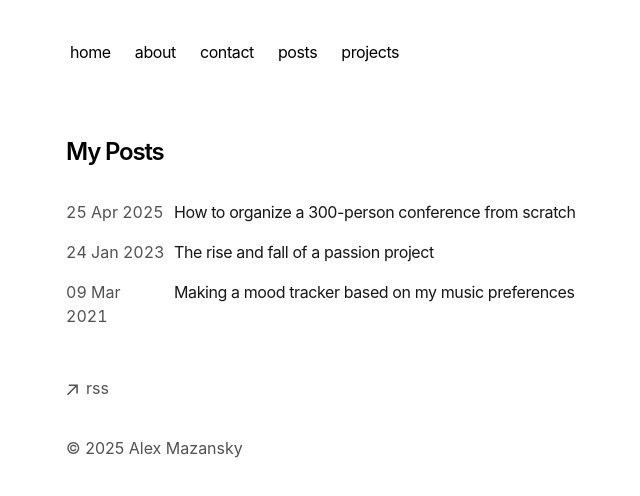
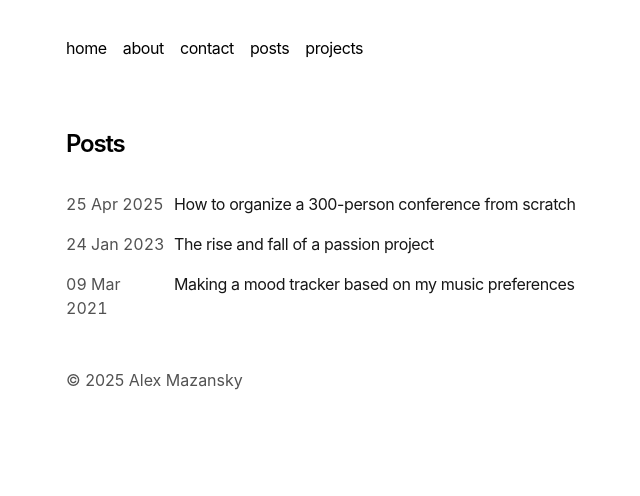
Before and after one commit to amazansky/alexmazansky.com, a Next.js app: page /posts in a window 1280 px wide. Shown: the top 496 px of the page, without its empty margins (286-926 px from the left). Built offline with nearby package versions, Linux system fonts and the light colour scheme.

Commit message:
header + footer

```diff
--- a/app/components/footer.tsx
+++ b/app/components/footer.tsx
@@ -18,7 +18,7 @@ function ArrowIcon() {
 export default function Footer() {
   return (
     <footer className="mb-16">
-      <ul className="font-sm mt-8 flex flex-col space-x-0 space-y-2 text-neutral-600 md:flex-row md:space-x-4 md:space-y-0 dark:text-neutral-300">
+      {/* <ul className="font-sm mt-8 flex flex-col space-x-0 space-y-2 text-neutral-600 md:flex-row md:space-x-4 md:space-y-0 dark:text-neutral-300">
         <li>
           <a
             className="flex items-center transition-all hover:text-neutral-800 dark:hover:text-neutral-100"
@@ -30,7 +30,7 @@ export default function Footer() {
             <p className="ml-2 h-7">rss</p>
           </a>
         </li>
-      </ul>
+      </ul> */}
       <p className="mt-8 text-neutral-600 dark:text-neutral-300">
         © {new Date().getFullYear()} Alex Mazansky
       </p>
--- a/app/components/nav.tsx
+++ b/app/components/nav.tsx
@@ -20,19 +20,19 @@ const navItems = {
 
 export function Navbar() {
   return (
-    <aside className="-ml-[8px] mb-16 tracking-tight">
+    <aside className="mb-16 tracking-tight">
       <div className="lg:sticky lg:top-20">
         <nav
           className="flex flex-row items-start relative px-0 pb-0 fade md:overflow-auto scroll-pr-6 md:relative"
           id="nav"
         >
-          <div className="flex flex-row space-x-0 pr-10">
+          <div className="flex flex-row space-x-4 pr-10">
             {Object.entries(navItems).map(([path, { name }]) => {
               return (
                 <Link
                   key={path}
                   href={path}
-                  className="transition-all hover:text-neutral-800 dark:hover:text-neutral-200 flex align-middle relative py-1 px-2 m-1"
+                  className="transition-all hover:text-neutral-800 dark:hover:text-neutral-200 flex align-middle relative py-1"
                 >
                   {name}
                 </Link>
--- a/app/posts/page.tsx
+++ b/app/posts/page.tsx
@@ -8,7 +8,7 @@ export const metadata = {
 export default function Page() {
   return (
     <section>
-      <h1 className="font-semibold text-2xl mb-8 tracking-tighter">My Posts</h1>
+      <h1 className="font-semibold text-2xl mb-8 tracking-tighter">Posts</h1>
       <BlogPosts />
     </section>
   );
```
